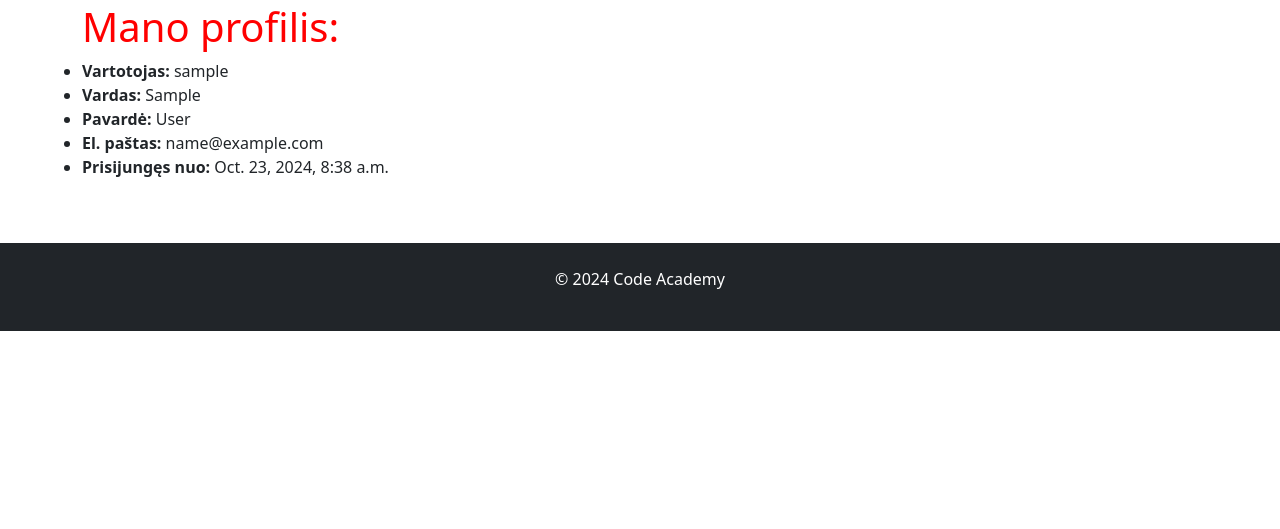
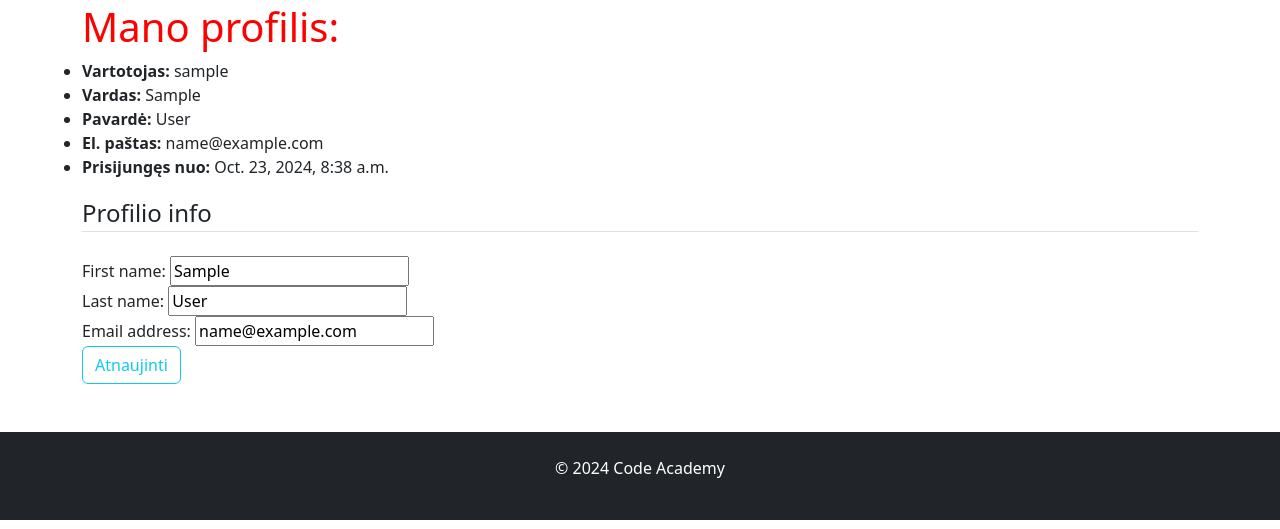
Before and after one commit to DonatasNoreika/my_library_202403, a Django app: page /library/profile/ in a window 1280 px wide. Shown: the part 271-800 px from the top of the page. Run offline with Django 5.2, Linux system fonts and the light colour scheme; the visitor is signed in with stand-in values (Sample User, id 1).

Commit message:
+ 9: Profilio puslapyje galima pakeisti/įrašyti prisijungusio vartotojo vardą, pavardę, emailą.

```diff
--- a/mysite/library/forms.py
+++ b/mysite/library/forms.py
@@ -1,8 +1,15 @@
 from .models import BookReview
 from django import forms
+from django.contrib.auth.models import User
 
 
 class BookReviewForm(forms.ModelForm):
     class Meta:
         model = BookReview
         fields = ['content']
+
+
+class UserUpdateForm(forms.ModelForm):
+    class Meta:
+        model = User
+        fields = ['first_name', 'last_name', 'email']
--- a/mysite/library/templates/profile.html
+++ b/mysite/library/templates/profile.html
@@ -11,4 +11,15 @@
    <li><strong>El. paštas: </strong>{{ user.email }}</li>
    <li><strong>Prisijungęs nuo: </strong>{{ user.date_joined }}</li>
 </ul>
+<form method="post">
+    {% csrf_token %}
+    <fieldset>
+        <legend class="border-bottom mb-4">Profilio info</legend>
+        {{ user_update_form }}
+    </fieldset>
+    <div class="form-group">
+        <button class="btn btn-outline-info" type="submit">Atnaujinti</button>
+    </div>
+
+</form>
 {% endblock %}
--- a/mysite/library/views.py
+++ b/mysite/library/views.py
@@ -9,7 +9,7 @@ from django.views import generic
 from django.core.paginator import Paginator
 from django.db.models import Q
 from django.contrib import messages
-from .forms import BookReviewForm
+from .forms import BookReviewForm, UserUpdateForm
 
 # Create your views here.
 
@@ -134,4 +134,19 @@ def register(request):
 
 @login_required
 def profile(request):
-    return render(request, template_name="profile.html")
+    if request.method == "POST":
+        new_email = request.POST['email']
+        new_first_name = request.POST['first_name']
+        new_last_name = request.POST['last_name']
+        user_update_form = UserUpdateForm(request.POST, instance=request.user)
+        if request.user.email != new_email and User.objects.filter(email=new_email).exists():
+            messages.error(request, f"Vartotojas su el. paštu {new_email} jau užregistruotas!")
+            return redirect("profile")
+        if user_update_form.is_valid():
+            request.user.first_name = new_first_name
+            request.user.last_name = new_last_name
+            user_update_form.save()
+            messages.info(request, "Profilis atnaujintas")
+            return redirect("profile")
+    user_update_form = UserUpdateForm(instance=request.user)
+    return render(request, template_name="profile.html", context={'user_update_form': user_update_form})
```
